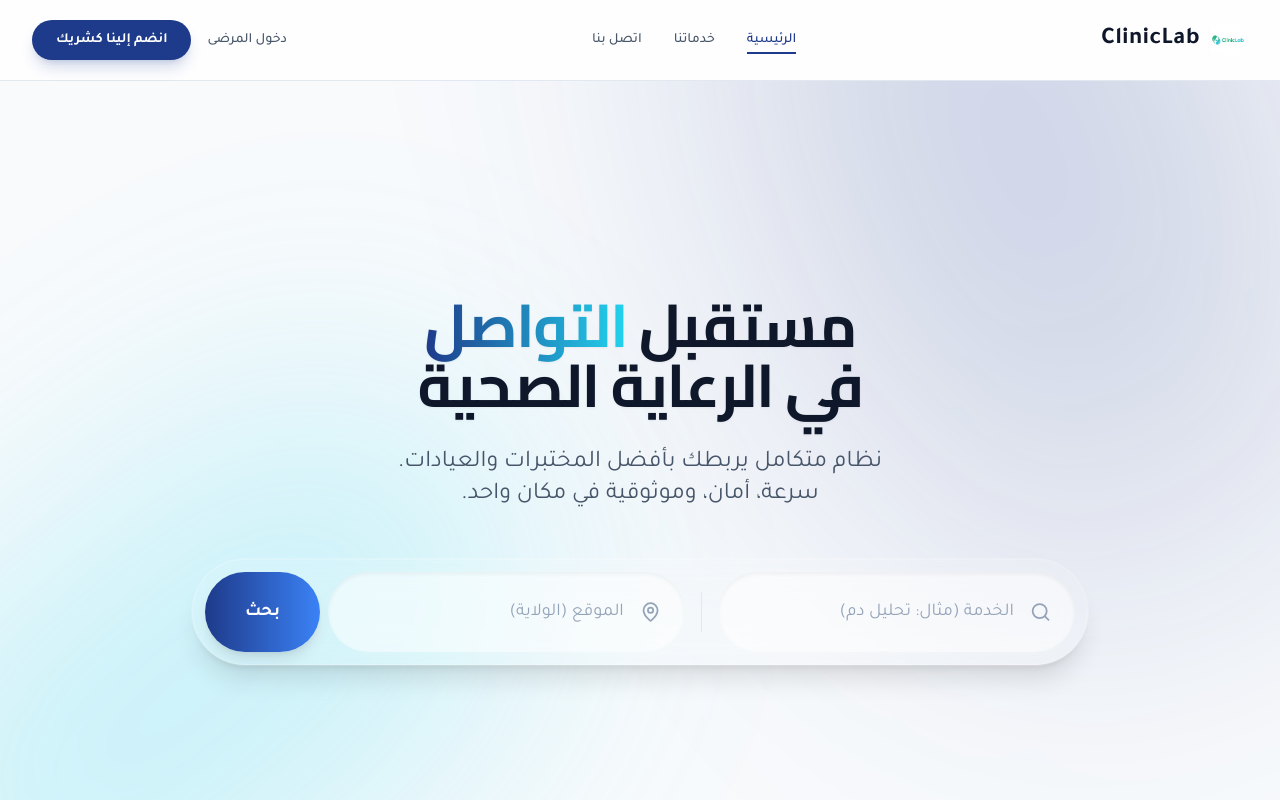
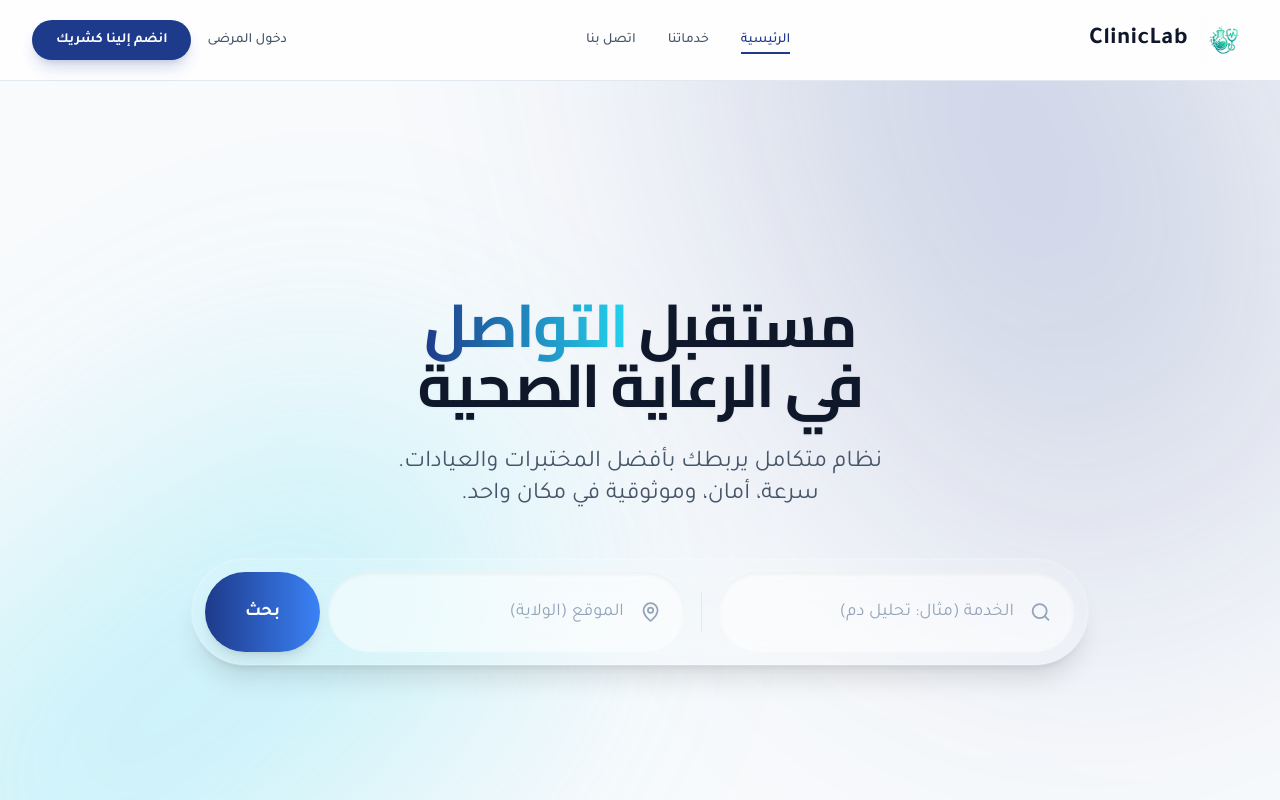
Before and after one commit to anis7x/ClinicLab, a React (Vite) app: page /#/ in a window 1280 px wide. Shown: the top 800 px of the page. Built offline with nearby package versions, Linux system fonts and the light colour scheme.

Commit message:
Update logo to v4: Lab(test tube) + Clinic(stethoscope) fusion with digital aesthetic

```diff
--- a/src/components/layout/MainLayout.jsx
+++ b/src/components/layout/MainLayout.jsx
@@ -74,9 +74,10 @@ const Navbar = () => {
             <div className="max-w-7xl mx-auto px-4 sm:px-6 lg:px-8">
                 <div className="flex items-center justify-between h-20">
                     {/* Logo */}
-                    <Link to="/" className="flex items-center gap-2 group">
-                        <img src={logo} alt="ClinicaLab Logo" className="h-10 w-auto object-contain transition-transform group-hover:scale-105" />
-                        <span className="text-2xl font-bold text-slate-900 tracking-wide">
+                    {/* Logo */}
+                    <Link to="/" className="flex items-center gap-3 group">
+                        <img src={logo} alt="ClinicaLab Logo" className="h-12 w-auto object-contain" />
+                        <span className="text-2xl font-bold text-slate-900 tracking-wide hidden sm:block">
                             ClinicLab
                         </span>
                     </Link>
```
Also changed, not shown: public/logo.png, src/assets/logo.png.
